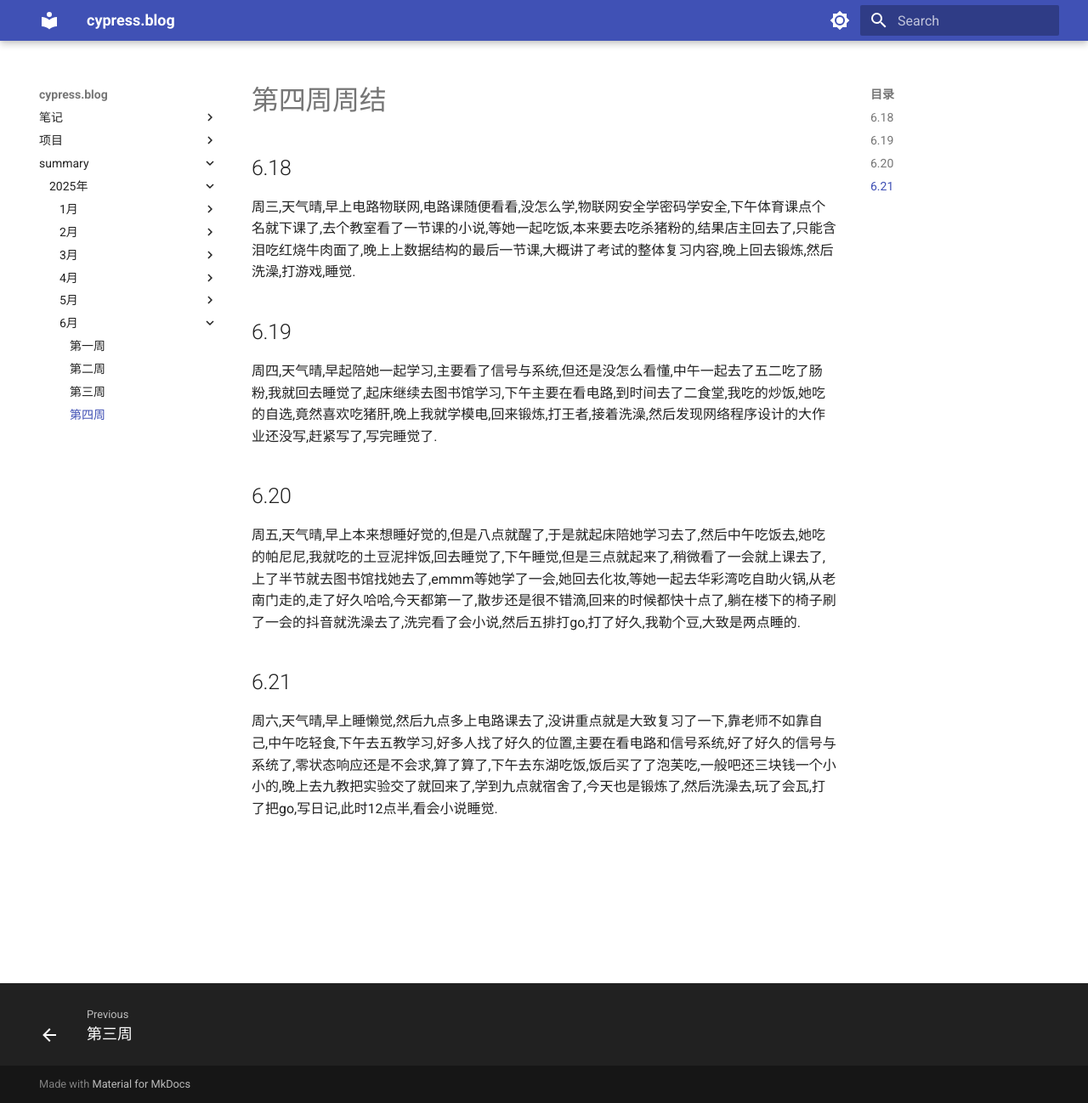
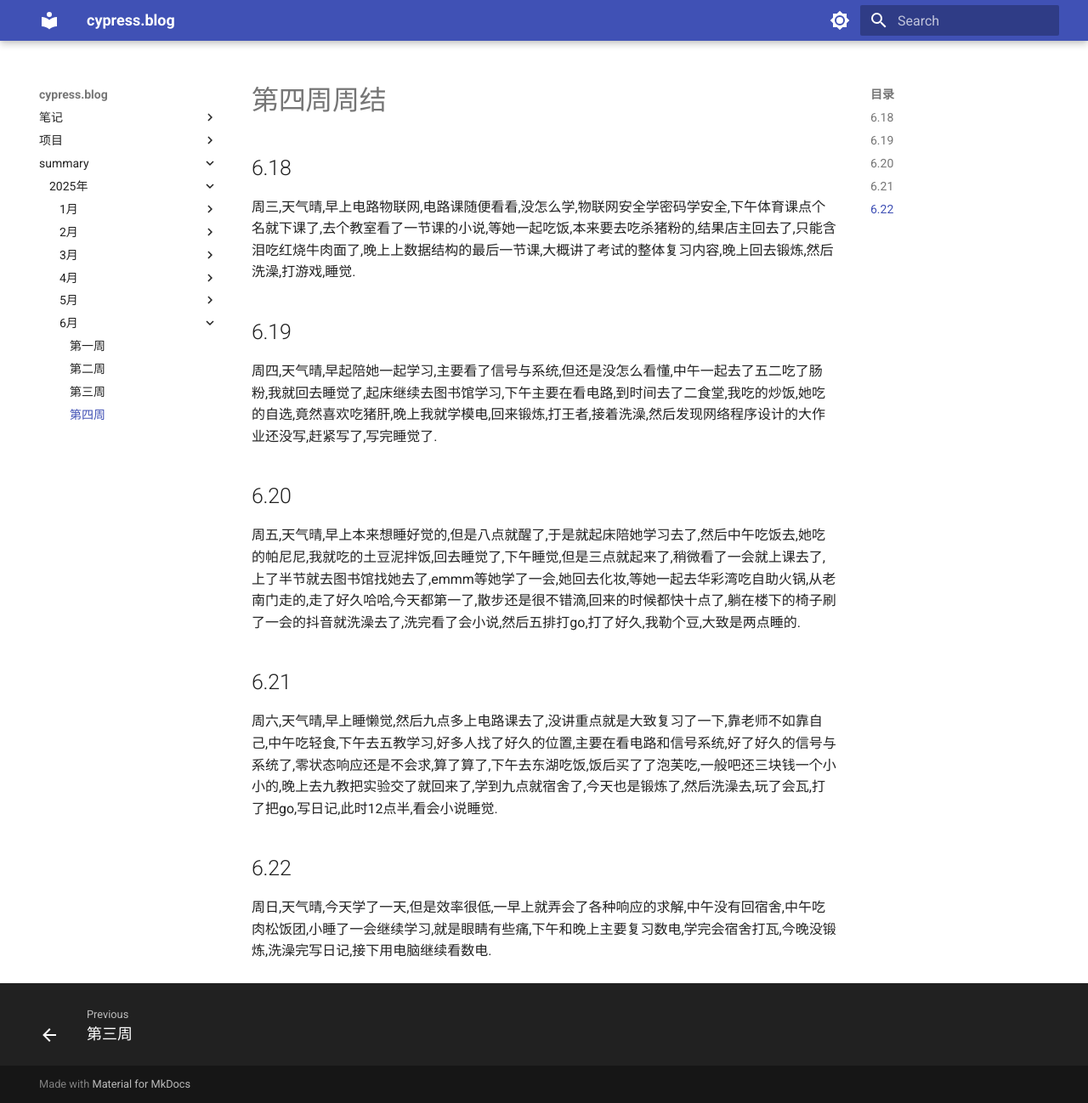
Before and after one commit to cyprer/blog0, an MkDocs documentation site: the page built from docs/summary/25year/6month/4week.md, in a window 1280 px wide and 1298 px high. Shown: the whole window at 85% size. Built offline with MkDocs 1.6.1 and Material for MkDocs 9.7.7, drawn with Linux system fonts in a browser that asks for light colours.

Commit message:
docs: 添加6月22日的周记内容

```diff
--- a/docs/summary/25year/6month/4week.md
+++ b/docs/summary/25year/6month/4week.md
@@ -8,3 +8,5 @@
   周五,天气晴,早上本来想睡好觉的,但是八点就醒了,于是就起床陪她学习去了,然后中午吃饭去,她吃的帕尼尼,我就吃的土豆泥拌饭,回去睡觉了,下午睡觉,但是三点就起来了,稍微看了一会就上课去了,上了半节就去图书馆找她去了,emmm等她学了一会,她回去化妆,等她一起去华彩湾吃自助火锅,从老南门走的,走了好久哈哈,今天都第一了,散步还是很不错滴,回来的时候都快十点了,躺在楼下的椅子刷了一会的抖音就洗澡去了,洗完看了会小说,然后五排打go,打了好久,我勒个豆,大致是两点睡的.
 ## 6.21
   周六,天气晴,早上睡懒觉,然后九点多上电路课去了,没讲重点就是大致复习了一下,靠老师不如靠自己,中午吃轻食,下午去五教学习,好多人找了好久的位置,主要在看电路和信号系统,好了好久的信号与系统了,零状态响应还是不会求,算了算了,下午去东湖吃饭,饭后买了了泡芙吃,一般吧还三块钱一个小小的,晚上去九教把实验交了就回来了,学到九点就宿舍了,今天也是锻炼了,然后洗澡去,玩了会瓦,打了把go,写日记,此时12点半,看会小说睡觉.
+## 6.22
+  周日,天气晴,今天学了一天,但是效率很低,一早上就弄会了各种响应的求解,中午没有回宿舍,中午吃肉松饭团,小睡了一会继续学习,就是眼睛有些痛,下午和晚上主要复习数电,学完会宿舍打瓦,今晚没锻炼,洗澡完写日记,接下用电脑继续看数电.
```
